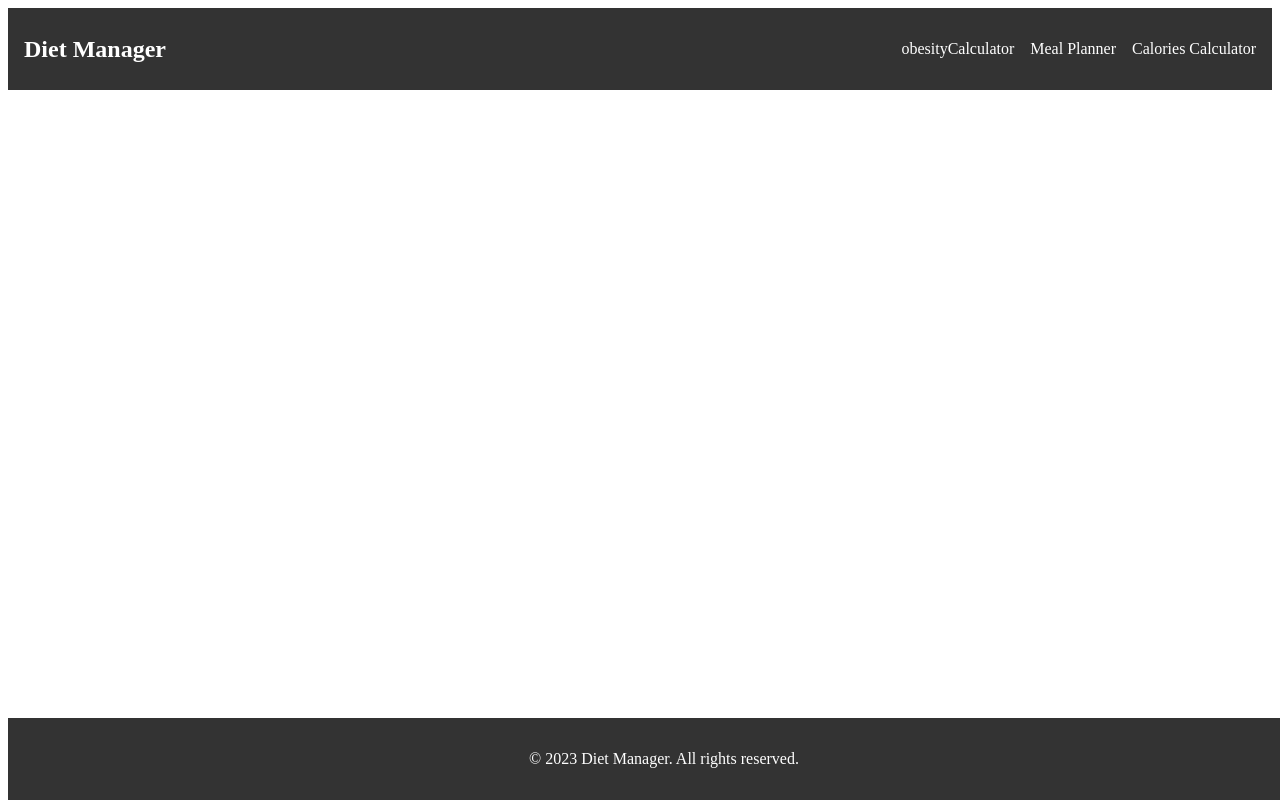
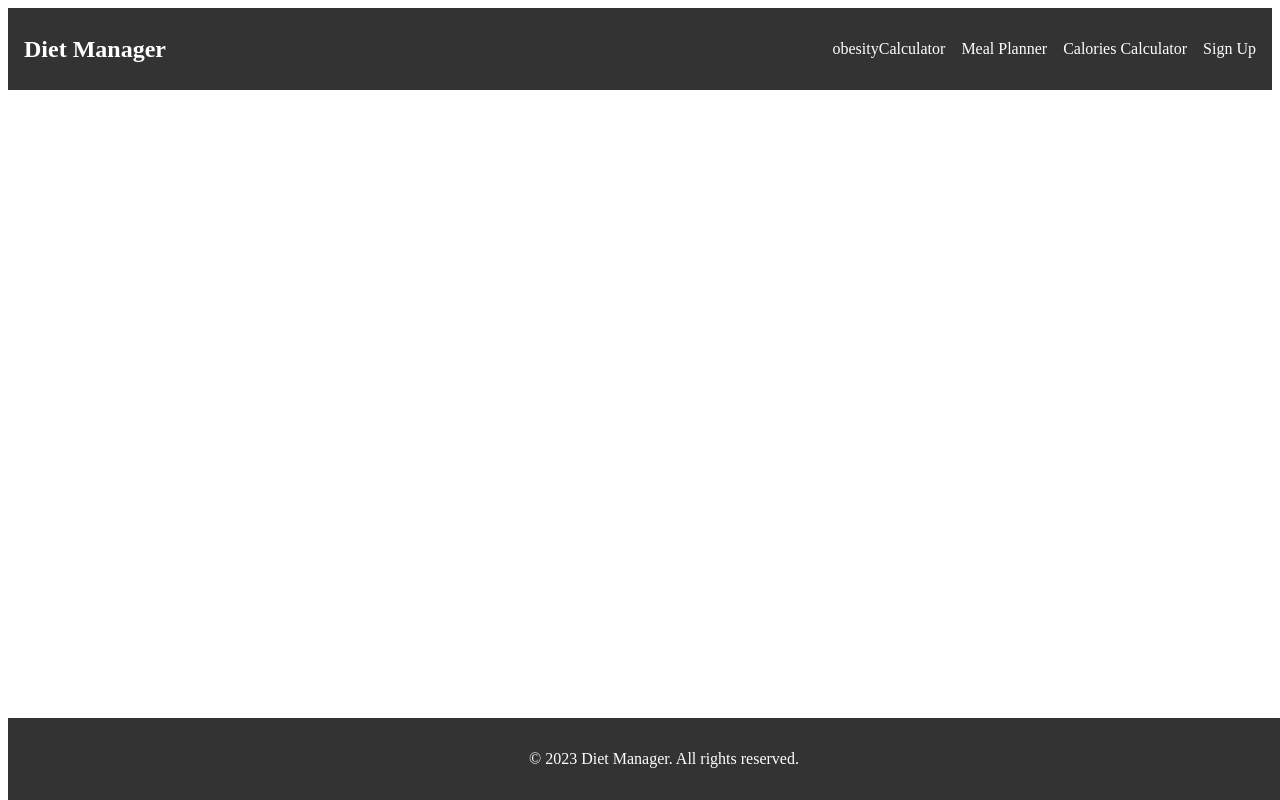
Before and after one commit to AwaisRehman262/DietManagement, a React (Vite) app in the folder Dietmanagement/: page / in a window 1280 px wide. Shown: the top 800 px of the page. Built offline with nearby package versions, Linux system fonts and the light colour scheme.

Commit message:
signup page created

```diff
--- a/Dietmanagement/package.json
+++ b/Dietmanagement/package.json
@@ -13,6 +13,7 @@
     "@emotion/react": "^11.11.1",
     "@emotion/styled": "^11.11.0",
     "@mui/material": "^5.14.7",
+    "bootstrap": "^5.3.1",
     "react": "^18.2.0",
     "react-dom": "^18.2.0",
     "react-router-dom": "^6.15.0"
--- a/Dietmanagement/src/App.jsx
+++ b/Dietmanagement/src/App.jsx
@@ -5,6 +5,7 @@
 import ObesityCalculator from './components/ObesityCalculator'
 import CaloriesCalculator from './components/CaloriesCalculator'
 import { BrowserRouter,Routes,Route } from 'react-router-dom'
+import { SignUp } from './components/SignUp'
 
 function App() {
 
@@ -16,6 +17,7 @@
           <Route path={"/obesityCalculator"} element={<ObesityCalculator />} />
           <Route path={"/caloriesCalculator"} element={<CaloriesCalculator />} />
           <Route path={"/mealPlanner"} element={<MealPlanner/>} />
+          <Route path={"/signUp"} element={<SignUp/>} />
         </Routes>
           <Footer />
       </BrowserRouter>
--- a/Dietmanagement/src/components/Header.jsx
+++ b/Dietmanagement/src/components/Header.jsx
@@ -16,6 +16,7 @@
                     <li className="navItem"><Link to={'/obesityCalculator'}>obesityCalculator</Link></li>
                     <li className="navItem"><Link to={'/mealPlanner'}>Meal Planner</Link></li>
                     <li className="navItem"><Link to={'/caloriesCalculator'}>Calories Calculator</Link></li>
+                    <li className="navItem"><Link to={'/signUp'}>Sign Up</Link></li>
                 </ul>
             </nav>
         </header>
```
Also changed, not shown: 1 other file (tests, documents, lock files or other folders).
